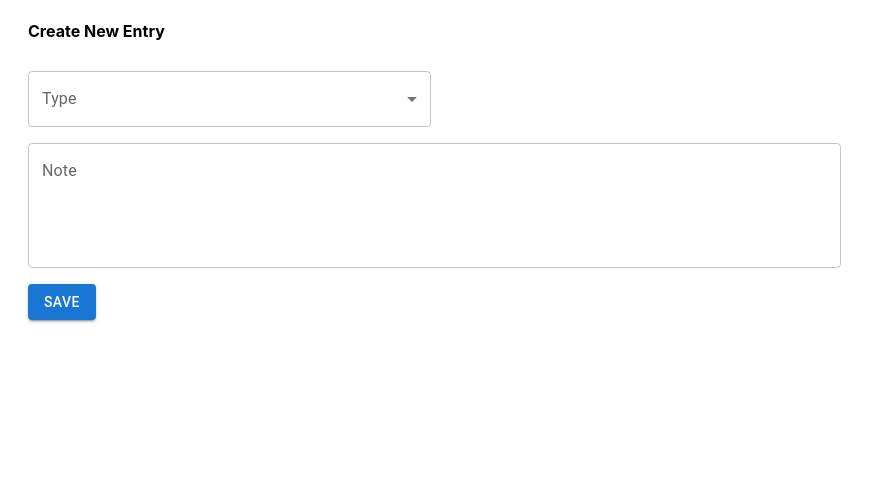
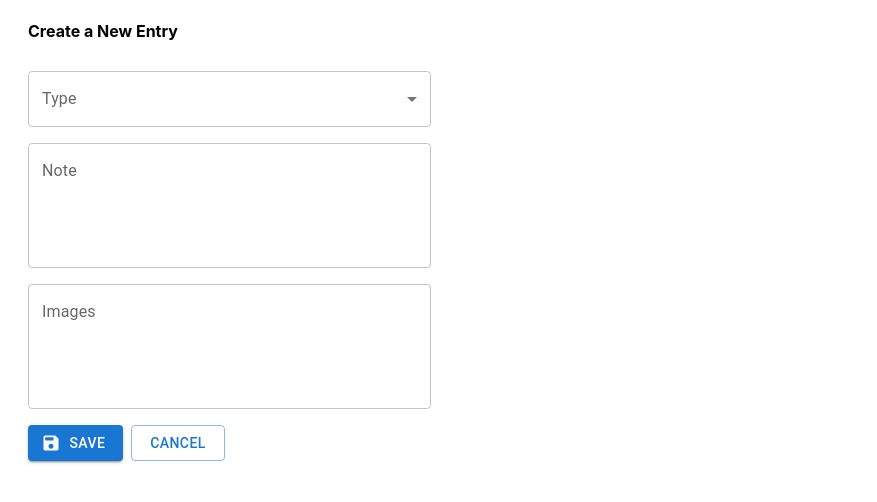
Before and after one commit to terrypinn/grow-log, a React (Create React App) app in the folder client/: page /plant/1/entry/add in a window 1280 px wide. Shown: the top 502 px of the page, without its empty margins (0-877 px from the left). Built offline with nearby package versions, Linux system fonts and the light colour scheme.

Commit message:
Save image urls

```diff
--- a/client/src/components/EntryAdd.js
+++ b/client/src/components/EntryAdd.js
@@ -1,4 +1,4 @@
-import { useState, useEffect } from 'react';
+import { useState } from 'react';
 import { useParams, useNavigate } from 'react-router';
 
 import Box from '@mui/material/Box';
@@ -9,6 +9,7 @@ import InputLabel from '@mui/material/InputLabel';
 import MenuItem from '@mui/material/MenuItem';
 import FormControl from '@mui/material/FormControl';
 import Select from '@mui/material/Select';
+import SaveIcon from '@mui/icons-material/Save';
 
 export default function EntryAdd(props) {
   const navigate = useNavigate();
@@ -17,7 +18,7 @@ export default function EntryAdd(props) {
   const [form, setForm] = useState({
     type: '',
     note: '',
-    images: []
+    images: ''
   });
 
   function updateForm(value) {
@@ -30,6 +31,7 @@ export default function EntryAdd(props) {
     e.preventDefault();
 
     const data = { ...form };
+    data.images = data.images.split(/\r?\n/).filter(x => x !== '');
 
     await fetch(`http://localhost:5000/plant/${params.id}/entry`, {
       method: 'POST',
@@ -54,7 +56,7 @@ export default function EntryAdd(props) {
       onSubmit={onSubmit}
       margin={1}
     >
-      <h4>Create New Entry</h4>
+      <h4>Create a New Entry</h4>
 
       <Grid container spacing={1} mt={1}>
         <Grid item xs={4}>
@@ -81,7 +83,7 @@ export default function EntryAdd(props) {
       </Grid>
 
       <Grid container spacing={1} mt={1}>
-        <Grid item xs={8}>
+        <Grid item xs={4}>
           <TextField
             id="note"
             label="Note"
@@ -89,7 +91,21 @@ export default function EntryAdd(props) {
             multiline
             rows={4}
             value={form.note}
-          onChange={(e) => updateForm({ note: e.target.value })}
+            onChange={(e) => updateForm({ note: e.target.value })}
+          />
+        </Grid>
+      </Grid>
+
+      <Grid container spacing={1} mt={1}>
+        <Grid item xs={4}>
+          <TextField
+            id="images"
+            label="Images"
+            fullWidth
+            multiline
+            rows={4}
+            value={form.images}
+            onChange={(e) => updateForm({ images: e.target.value })}
           />
         </Grid>
       </Grid>
@@ -97,10 +113,18 @@ export default function EntryAdd(props) {
       <Grid container spacing={1} mt={1}>
         <Grid item xs={1}>
           <Button
+            fullWidth
             type="submit"
-            variant="contained">
+            variant="contained"
+            startIcon={<SaveIcon />}>
             Save
           </Button>
+        </Grid>
+        <Grid item xs={1}>
+          <Button
+            fullWidth
+            variant="outlined"
+            onClick={() => { navigate(`/plant/${params.id}`) }}>Cancel</Button>
         </Grid>
       </Grid>
     </Box>
--- a/client/src/components/EntryList.js
+++ b/client/src/components/EntryList.js
@@ -1,5 +1,4 @@
-import { useState, useEffect } from 'react';
-import { useParams, useNavigate } from 'react-router';
+import { useNavigate } from 'react-router';
 
 import Table from '@mui/material/Table';
 import TableBody from '@mui/material/TableBody';
@@ -11,14 +10,12 @@ import Button from '@mui/material/Button';
 import Paper from '@mui/material/Paper';
 import AddCircleIcon from '@mui/icons-material/AddCircle';
 
-import EntryAdd from './EntryAdd';
-
 export default function EntryList(props) {
   const navigate = useNavigate();
 
   return (
     <TableContainer component={Paper}>
-      <Table sx={{ minWidth: 650 }}>
+      <Table>
         <TableHead>
           <TableRow>
             <TableCell>
@@ -45,7 +42,7 @@ export default function EntryList(props) {
             <TableRow key={row._id}>
               <TableCell component="th" scope="row">{row.type}</TableCell>
               <TableCell>{row.note}</TableCell>
-              <TableCell></TableCell>
+              <TableCell>{row.images.map((url) => (<div>{<a href={url} target="_blank">{url}</a>}</div>))}</TableCell>
             </TableRow>
           ))}
         </TableBody>
```
Also changed, not shown: 1 other file (tests, documents, lock files or other folders).
